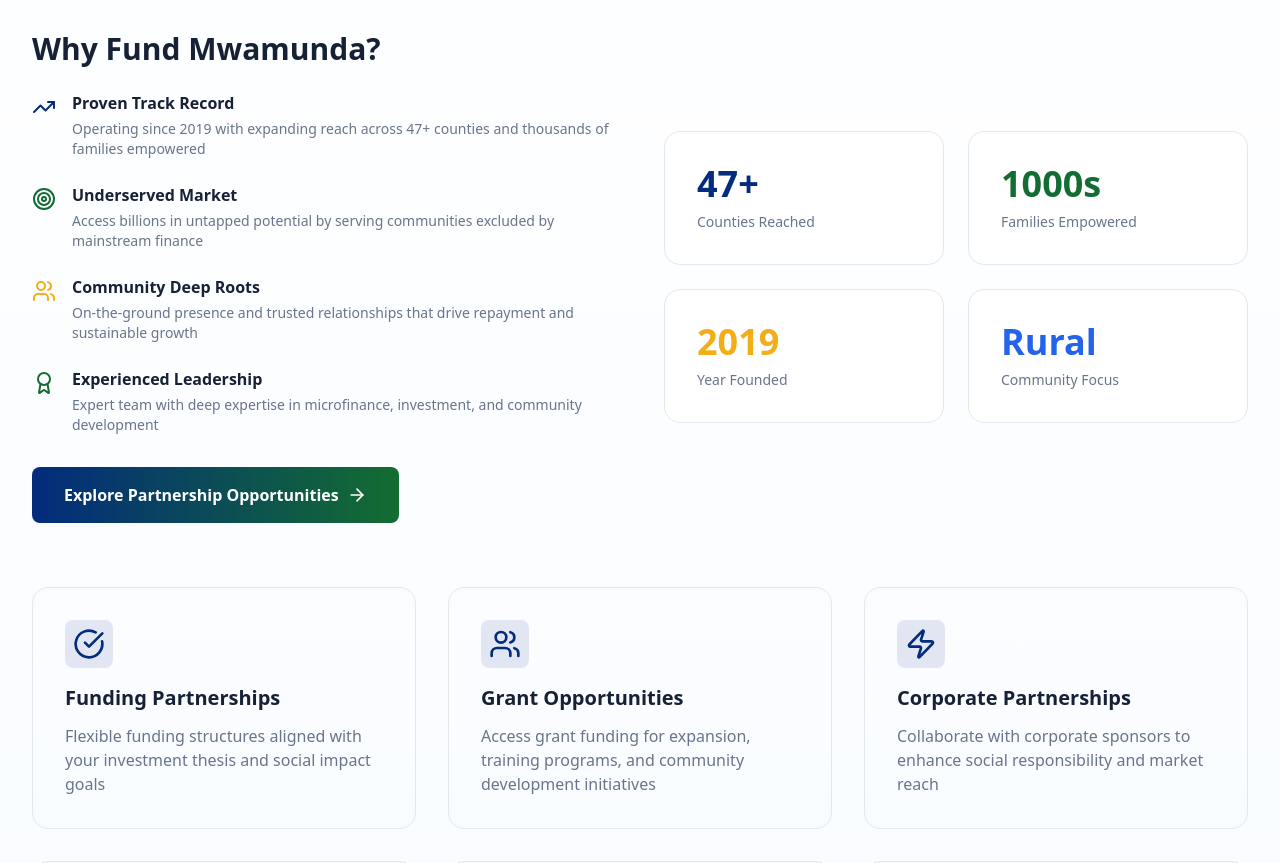
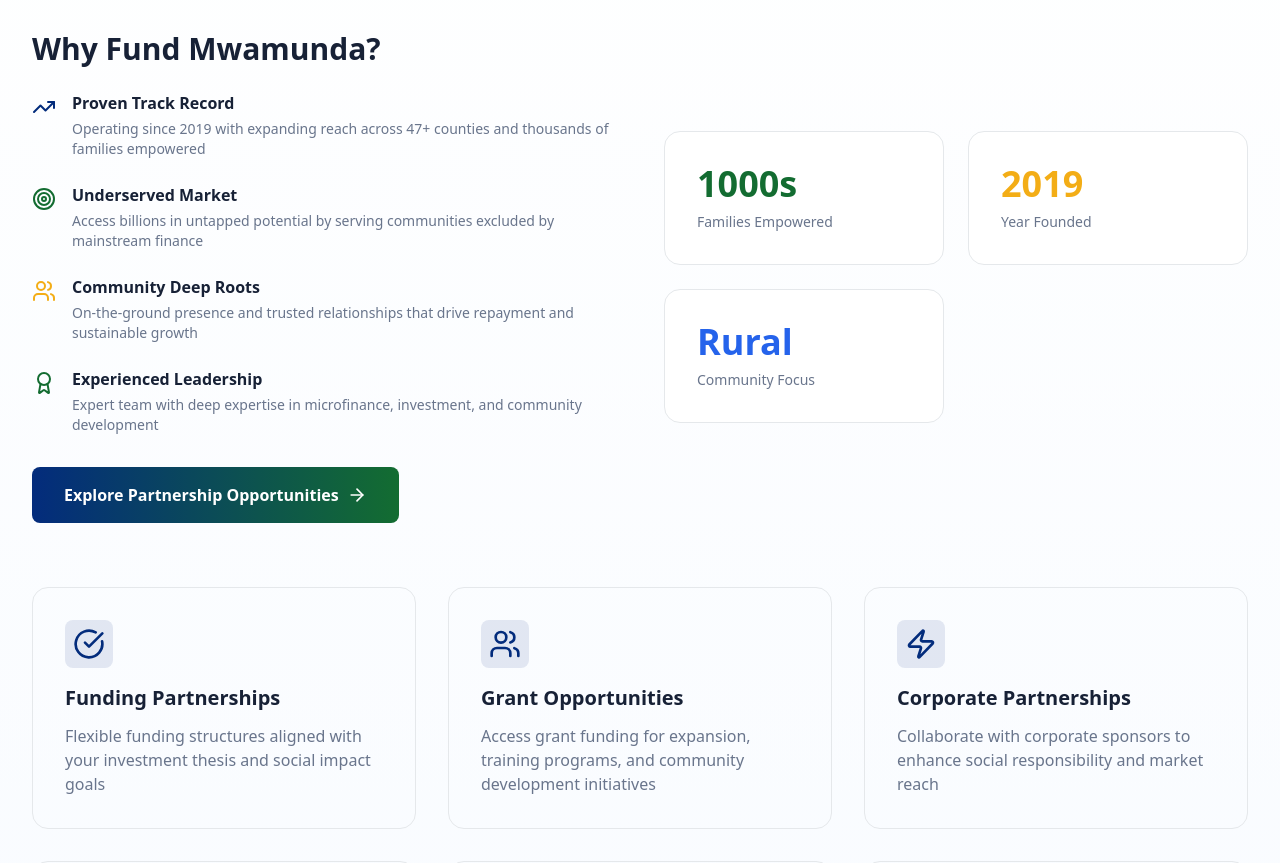
Before and after one commit to swairua/mwamunda, a React (Vite) app: page / in a window 1280 px wide. Shown: the part 4640-5503 px from the top of the page. Built offline with nearby package versions, Linux system fonts and the light colour scheme; no server answers.

Commit message:
Remove Counties Reached metric from partnership section
cgen-8493cd37ab0e45589c2cfd61b33d8963

```diff
--- a/client/pages/Home.tsx
+++ b/client/pages/Home.tsx
@@ -509,12 +509,6 @@ export default function Home() {
               <div className="grid grid-cols-2 gap-4 sm:gap-6">
                 {[
                   {
-                    value: "47+",
-                    label: "Counties Reached",
-                    colorClass: "text-primary",
-                    borderColor: "hover:border-primary/30",
-                  },
-                  {
                     value: "1000s",
                     label: "Families Empowered",
                     colorClass: "text-secondary",
```
